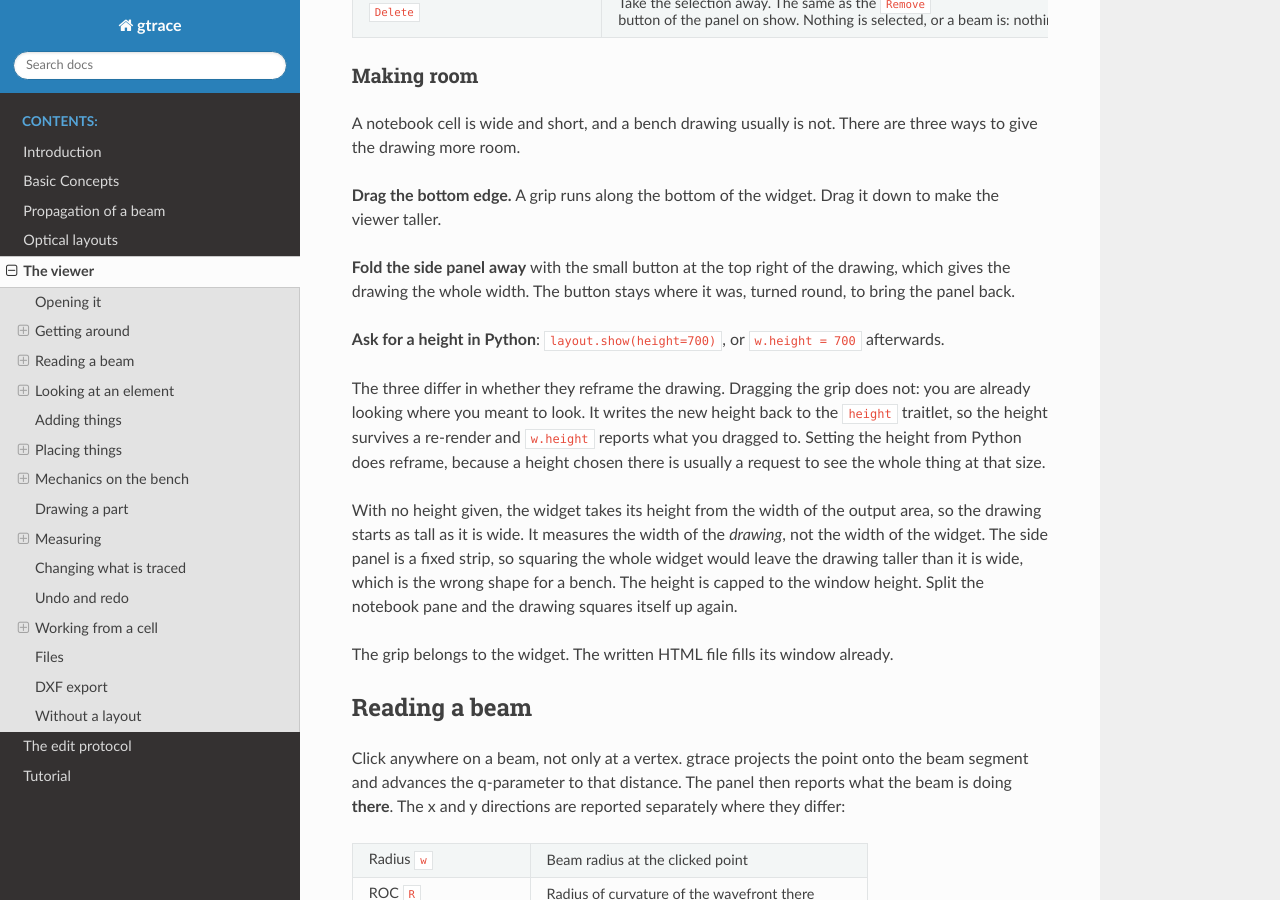
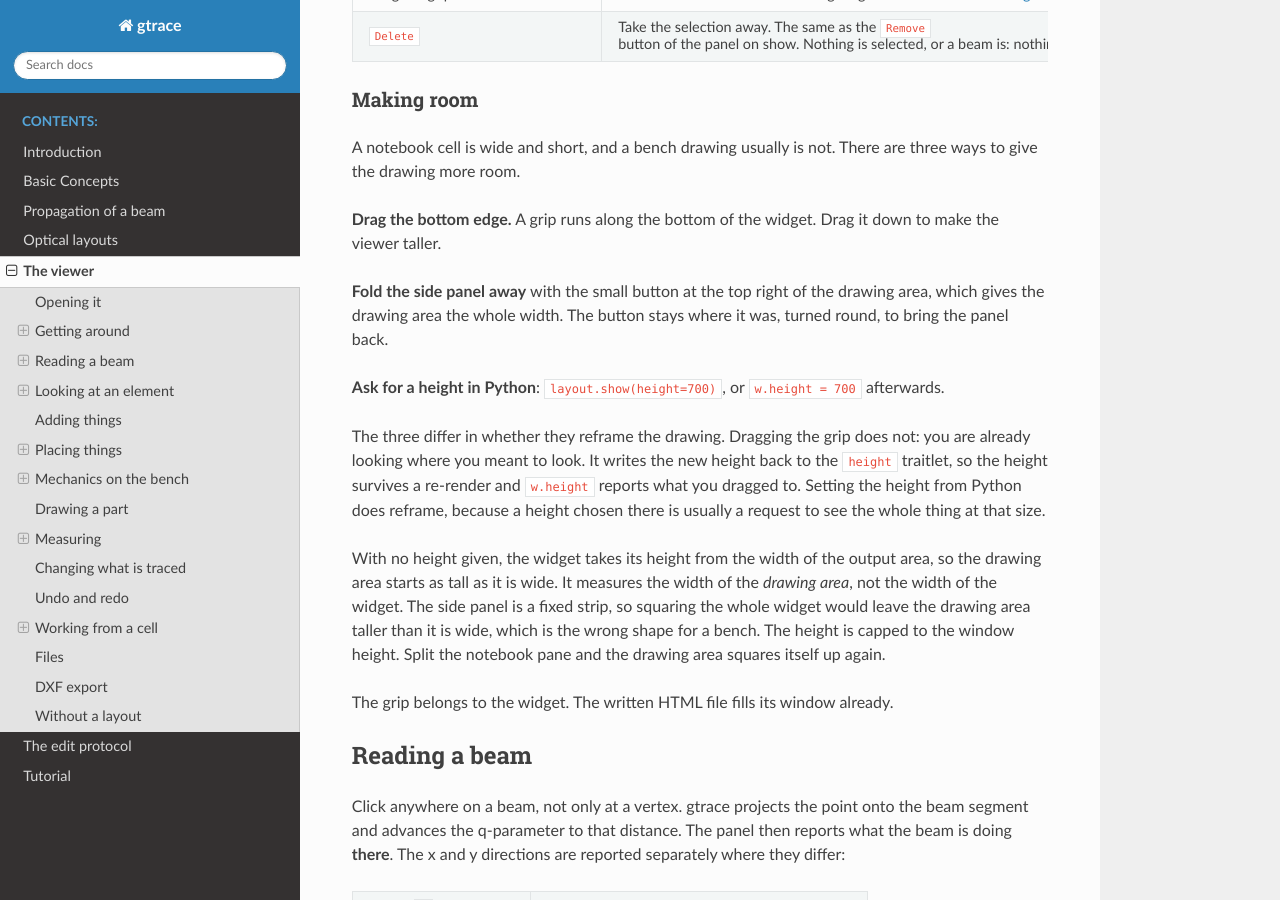
Before and after one commit to asoy01/gtrace, a Sphinx documentation site: the page built from docs/source/viewer.rst, in a window 1280 px wide and 900 px high, scrolled down 1710 px. Built offline with Sphinx 7.4.7 and the Read the Docs theme 3.1.0, drawn with Linux system fonts in a browser that asks for light colours; some of the changed text lies outside the part shown.

Commit message:
Say beam for what travels, and name the drawing area
The manual said light in fifteen places and the Japanese said 光, while
the layers, the readout and the classes all say beam. It now says beam,
except where light is the material property being described - a light
absorbing plate stays one.

The part of the viewer the layout is drawn in is now called the drawing
area. It was "the drawing", which is also the picture inside it, so a
sentence about the region read as one about the picture.

Two Japanese terms follow the same rule of using one word throughout: a
bench is 光学ベンチ, and the bodies Mechanics puts on it are 機構部品,
which were 周辺物. Where the change left "そういう機構部品は部品ではなく
図" standing, the sentence now says ライブラリの部品, which is what the
English part means there.

English and Japanese both build with no warnings, and the Japanese is
966 messages with none fuzzy and none untranslated.

Co-Authored-By: Claude Opus 5 (1M context) <noreply@anthropic.com>

```diff
--- a/docs/source/editing.rst
+++ b/docs/source/editing.rst
@@ -127,7 +127,7 @@ Sources
 
 The same operations reach the source beams, and mean for a laser what they
 mean for an element: ``move`` says where it stands, ``rotate`` which way it
-fires, ``set`` what light it puts out. ``b0`` below is the name of a source
+fires, ``set`` what beam it puts out. ``b0`` below is the name of a source
 registered in the layout.
 
 .. code-block:: python
@@ -398,7 +398,7 @@ entries to what
 scene can say it. A source is traced from a *copy* of itself, so its own
 beam sits in ``beams`` and looks like the beams the trace made from it.
 Each entry carries where the laser stands, which way it fires, and the
-light it emits. The waist is included. It is computed here and not stored,
+beam it emits. The waist is included. It is computed here and not stored,
 for the same reason the length of a dimension is. ``rules`` carries the
 tracing rules. They belong to no element, but they decide how much of the
 picture there is.
--- a/docs/source/layout.rst
+++ b/docs/source/layout.rst
@@ -309,7 +309,7 @@ in, jointed so the three move as one.
     [o.name for o in faces], [b.name for b in bodies]
     # (['BD1a', 'BD1b'], ['BD1box'])
 
-``angle`` is **the direction the light travels**, so a dump is aimed the way
+``angle`` is **the direction the beam travels**, so a dump is aimed the way
 the beam runs, not by where its mouth points. What comes back is split into
 ``(optics, bodies)``, which is what every builder here returns. Each list
 has the hosts first, which is the order they are registered in. They are
@@ -320,7 +320,7 @@ second dump. Without a name it is given the first free one.
 
 The two faces stand in a V because a black face is not perfectly black.
 What one face sends back, the other catches and sends back again, so the
-light works its way into the wedge instead of coming out the way it came.
+beam works its way into the wedge instead of coming out the way it came.
 With the default 4% a beam is down to 0.16% after two bounces and to a part
 in ten million after five. The faces are therefore elements, and not a shape
 drawn on the housing.
@@ -340,7 +340,7 @@ The same is true of a real dump.
 Mechanics
 ----------
 
-A bench is not only light. What holds the optics takes up room, bumps into
+A bench is not only beams. What holds the optics takes up room, bumps into
 things and has to be bolted somewhere, so a layout carries that too. A
 :py:class:`Mechanics<gtrace.mechanics.Mechanics>` is a named body of drawing
 primitives that the trace never sees:
--- a/docs/source/viewer.rst
+++ b/docs/source/viewer.rst
@@ -23,8 +23,8 @@ writes the HTML file.
 .. figure:: tutorial/figures/viewer_readout.png
    :width: 100%
 
-   The viewer with a beam clicked. The drawing is on the left, the readout
-   and the controls on the right.
+   The viewer with a beam clicked. The drawing area is on the left, the
+   readout and the controls on the right.
 
 Opening it
 -----------
@@ -91,8 +91,8 @@ There are three ways to give the drawing more room.
 it down to make the viewer taller.
 
 **Fold the side panel away** with the small button at the top right of the
-drawing, which gives the drawing the whole width. The button stays where it
-was, turned round, to bring the panel back.
+drawing area, which gives the drawing area the whole width. The button stays
+where it was, turned round, to bring the panel back.
 
 **Ask for a height in Python**: ``layout.show(height=700)``, or
 ``w.height = 700`` afterwards.
@@ -105,11 +105,12 @@ does reframe, because a height chosen there is usually a request to see the
 whole thing at that size.
 
 With no height given, the widget takes its height from the width of the
-output area, so the drawing starts as tall as it is wide. It measures the
-width of the *drawing*, not the width of the widget. The side panel is a
-fixed strip, so squaring the whole widget would leave the drawing taller
-than it is wide, which is the wrong shape for a bench. The height is capped
-to the window height. Split the notebook pane and the drawing squares
+output area, so the drawing area starts as tall as it is wide. It measures
+the width of the *drawing area*, not the width of the widget. The side panel
+is a fixed strip, so squaring the whole widget would leave the drawing area
+taller than it is wide, which is the wrong shape for a bench. The height is
+capped to the window height. Split the notebook pane and the drawing area
+squares
 itself up again.
 
 The grip belongs to the widget. The written HTML file fills its window
```
Also changed, not shown: other parts of docs/source/viewer.rst (+8 -8 lines), CHANGELOG.md (+14 -0 lines), docs/source/tutorial/gtrace-tutorial.ipynb, 10 other files.
